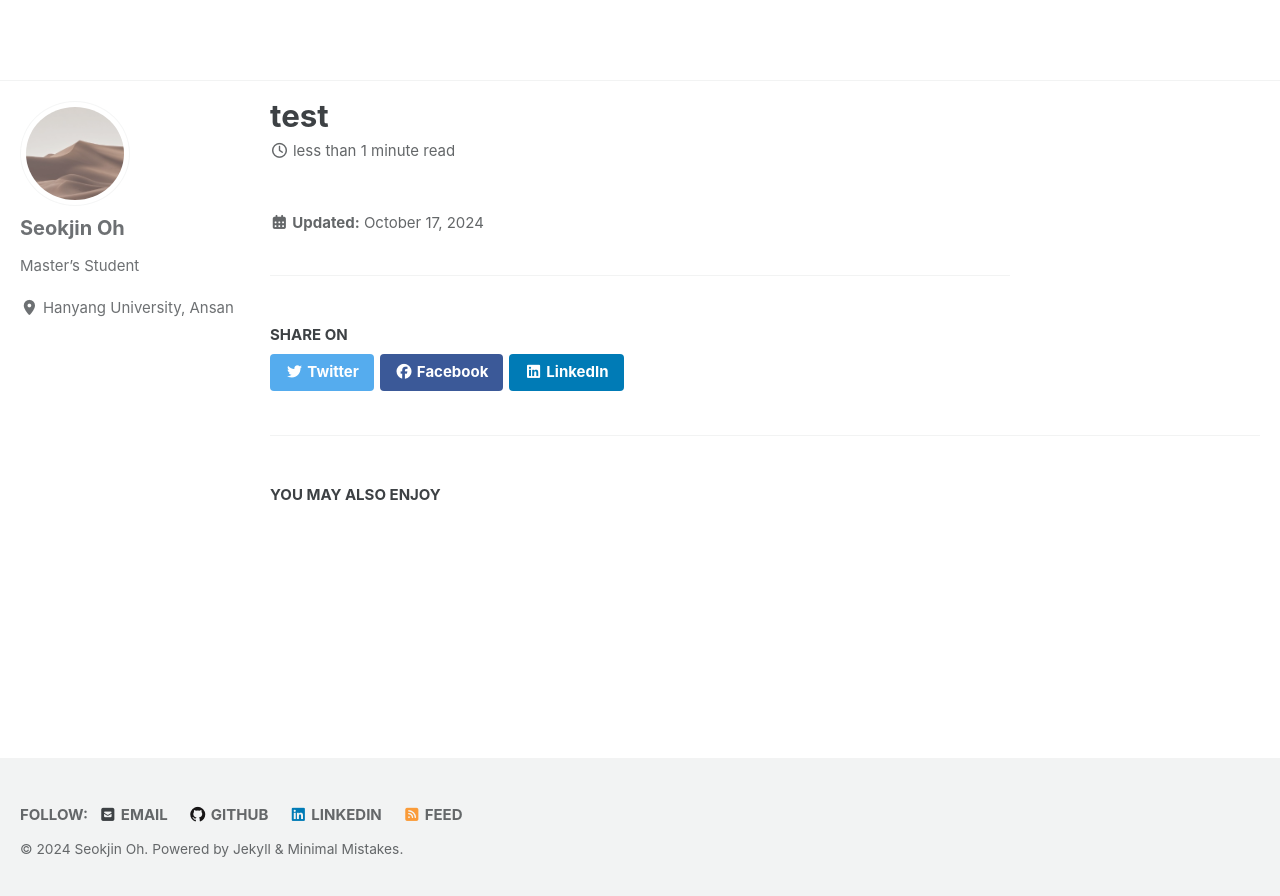
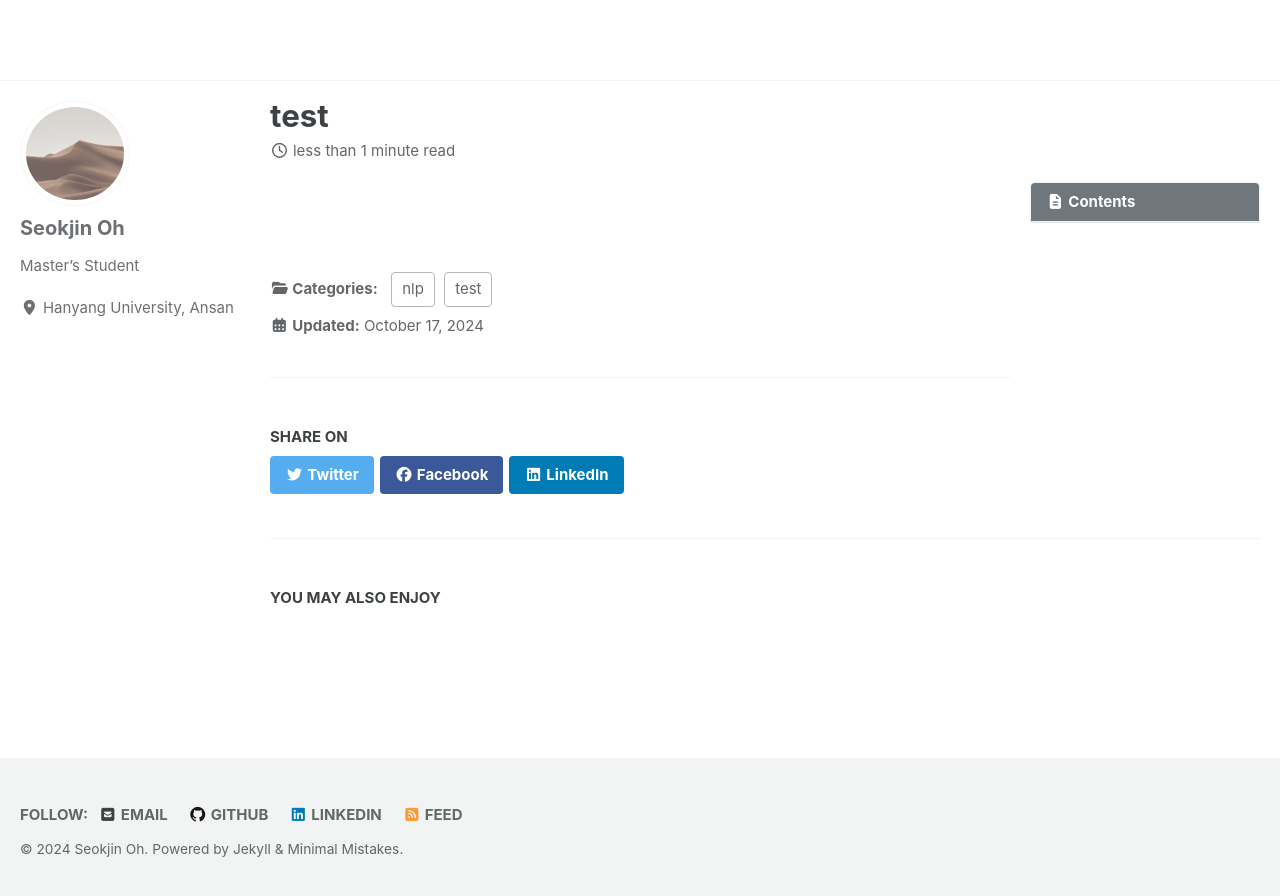
Before and after one commit to Oh-Seokjin/Oh-Seokjin.github.io, a Jekyll site: the page built from _posts/2024-10-17-test.md, in a window 1280 px wide. Shown: the top 896 px of the page. Built offline with Jekyll 4.4.1, drawn with Linux system fonts in a browser that asks for light colours; cached includes are drawn as plain includes.

Commit message:
first post

```diff
--- a/_posts/2024-10-17-test.md
+++ b/_posts/2024-10-17-test.md
@@ -1,4 +1,14 @@
 ---
+date: 2024-10-17
 title: "test"
+excerpt: "테스트 설명"
+categories:
+    - test
+    - nlp
+toc: true
+toc_sticky: true
+toc_label: "Contents"
+use_math: true
+
 
 ---
```
